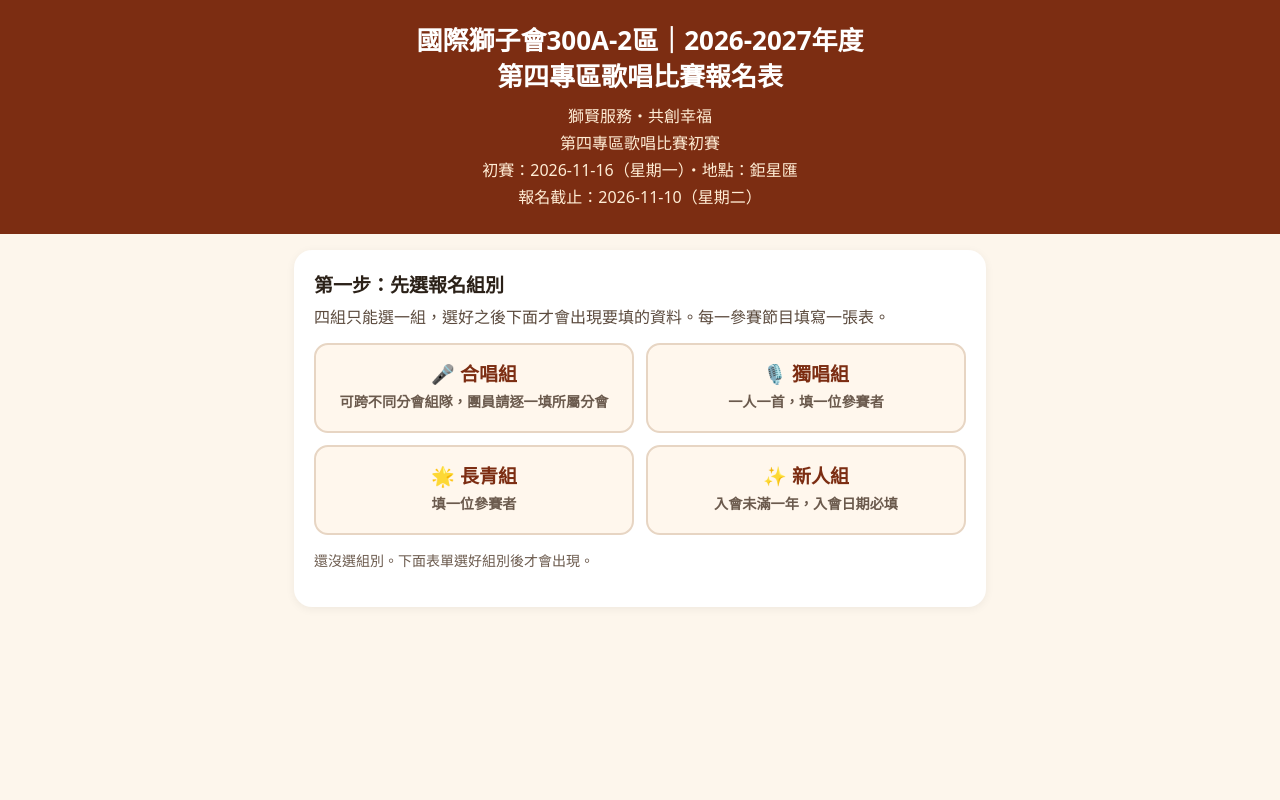
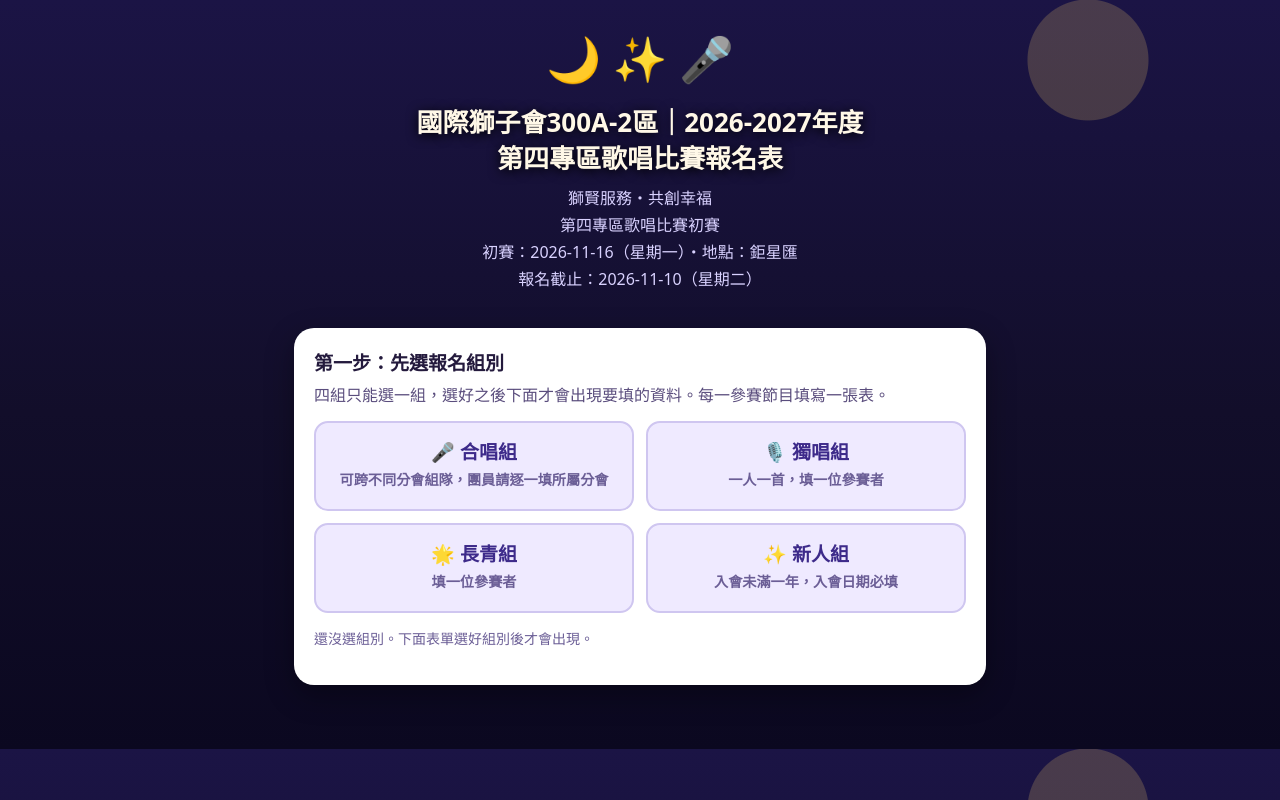
Before and after one commit to wengming-jimmy/zone4-singing-apply, a plain HTML site: page index.html in a window 1280 px wide. Drawn offline with Linux system fonts and the light colour scheme.

Commit message:
報名表底圖改成朋友生日魔法小站風格：深紫夜空＋金色月光

```diff
--- a/index.html
+++ b/index.html
@@ -7,37 +7,40 @@
 <meta name="robots" content="noindex">
 <style>
 *{box-sizing:border-box}
-body{margin:0;font-family:"PingFang TC","Microsoft JhengHei",system-ui,sans-serif;background:#fdf6ec;color:#2b2118}
-header{background:#7c2d12;color:#fff;padding:22px 18px;text-align:center}
-header h1{margin:0;font-size:26px;line-height:1.4} header p{margin:8px 0 0;line-height:1.7;color:#ffedd5}
+body{margin:0;font-family:"PingFang TC","Microsoft JhengHei",system-ui,sans-serif;color:#fff8e7;
+background:radial-gradient(circle at 85% 8%,#ffd76a33 0 60px,transparent 61px),
+linear-gradient(180deg,#1b1445,#120e2a 55%,#0b0820)}
+header{padding:28px 18px 18px;text-align:center}
+header h1{margin:16px 0 8px;font-size:26px;line-height:1.4;text-shadow:0 2px 12px #000} header p{margin:8px 0 0;line-height:1.7;color:#d9d2ff}
+.moon{font-size:44px}
 main{max-width:720px;margin:0 auto;padding:16px 14px 48px}
-section{background:#fff;border-radius:18px;padding:20px;margin-bottom:16px;box-shadow:0 2px 10px rgba(0,0,0,.06)}
-h2{font-size:19px;margin:0 0 6px} p.lead{color:#5b4a3d;line-height:1.7;margin:0 0 12px}
+section{background:#fff;color:#241a3d;border-radius:20px;padding:20px;margin-bottom:16px;box-shadow:0 10px 30px #00000055}
+h2{font-size:19px;margin:0 0 6px} p.lead{color:#5a4d7d;line-height:1.7;margin:0 0 12px}
 label{display:block;font-weight:800;margin:14px 0 6px}
-input[type=text],input[type=tel],input[type=email],input[type=number],input[type=date],textarea,select{width:100%;padding:13px;border:2px solid #e7d5c3;border-radius:12px;font-size:17px;background:#fff}
+input[type=text],input[type=tel],input[type=email],input[type=number],input[type=date],textarea,select{width:100%;padding:13px;border:2px solid #cfc6f0;border-radius:12px;font-size:17px;background:#fff}
 textarea{line-height:1.65}
 button{width:100%;padding:14px;border:0;border-radius:14px;font-size:17px;font-weight:900;cursor:pointer}
-.primary{background:#7c2d12;color:#fff;margin-top:16px}
-.ghost{background:#fef3c7;color:#7c2d12;margin-top:10px}
-.small{font-size:14px;color:#6b5a4d;line-height:1.7}
+.primary{background:#5b3fd4;color:#fff;margin-top:16px}
+.ghost{background:#efeaff;color:#3d2a8a;margin-top:10px}
+.small{font-size:14px;color:#6b5e96;line-height:1.7}
 .grid{display:grid;grid-template-columns:1fr 1fr;gap:12px}
-.groupbtn{background:#fff7ed;border:2px solid #e7d5c3;color:#7c2d12;padding:16px 10px;line-height:1.5}
+.groupbtn{background:#efeaff;border:2px solid #cfc6f0;color:#3d2a8a;padding:16px 10px;line-height:1.5}
 .groupbtn b{display:block;font-size:19px}
-.groupbtn small{color:#6b5a4d;font-weight:700}
-.groupbtn.active{background:#7c2d12;color:#fff;border-color:#7c2d12}
-.groupbtn.active small{color:#ffedd5}
+.groupbtn small{color:#6b5e96;font-weight:700}
+.groupbtn.active{background:#5b3fd4;color:#fff;border-color:#5b3fd4}
+.groupbtn.active small{color:#d9d2ff}
 .row{display:grid;grid-template-columns:1fr 1fr;gap:10px}
 .row3{display:grid;grid-template-columns:1fr 1fr 1fr;gap:10px}
 .chorus-row{display:grid;grid-template-columns:32px 1fr 1fr 1fr;gap:8px;align-items:center;margin-bottom:8px}
 .chorus-row input{padding:10px;font-size:15px}
 .chorus-row span{font-weight:800;text-align:center}
-pre.confirm{white-space:pre-wrap;word-break:break-word;background:#fdf6ec;border:2px solid #e7d5c3;border-radius:12px;padding:14px;line-height:1.7;font-size:15px;font-family:inherit}
+pre.confirm{white-space:pre-wrap;word-break:break-word;background:#faf8ff;border:2px solid #e6dcff;border-radius:12px;padding:14px;line-height:1.7;font-size:15px;font-family:inherit}
 .ok{color:#166534;font-weight:800}
 @media(max-width:560px){.grid,.row,.row3{grid-template-columns:1fr}.chorus-row{grid-template-columns:24px 1fr}.chorus-row .c2,.chorus-row .c3{display:none}}
 </style>
 </head>
 <body>
-<header><h1>國際獅子會300A-2區｜2026-2027年度<br>第四專區歌唱比賽報名表</h1><p>獅賢服務・共創幸福<br>第四專區歌唱比賽初賽<br>初賽：2026-11-16（星期一）・地點：鉅星匯<br>報名截止：2026-11-10（星期二）</p></header>
+<header><div class="moon">🌙 ✨ 🎤</div><h1>國際獅子會300A-2區｜2026-2027年度<br>第四專區歌唱比賽報名表</h1><p>獅賢服務・共創幸福<br>第四專區歌唱比賽初賽<br>初賽：2026-11-16（星期一）・地點：鉅星匯<br>報名截止：2026-11-10（星期二）</p></header>
 <main>
 <section id="step1">
 <h2>第一步：先選報名組別</h2>
```
